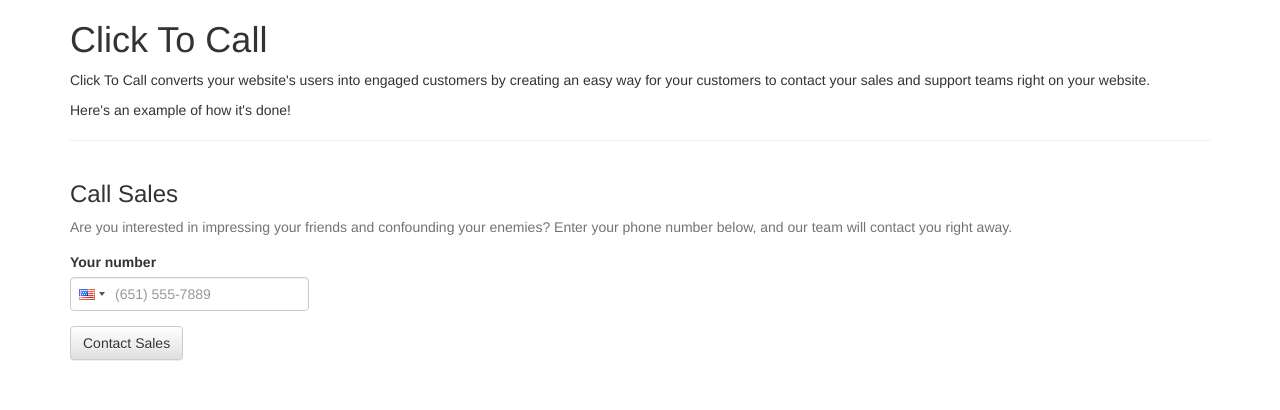
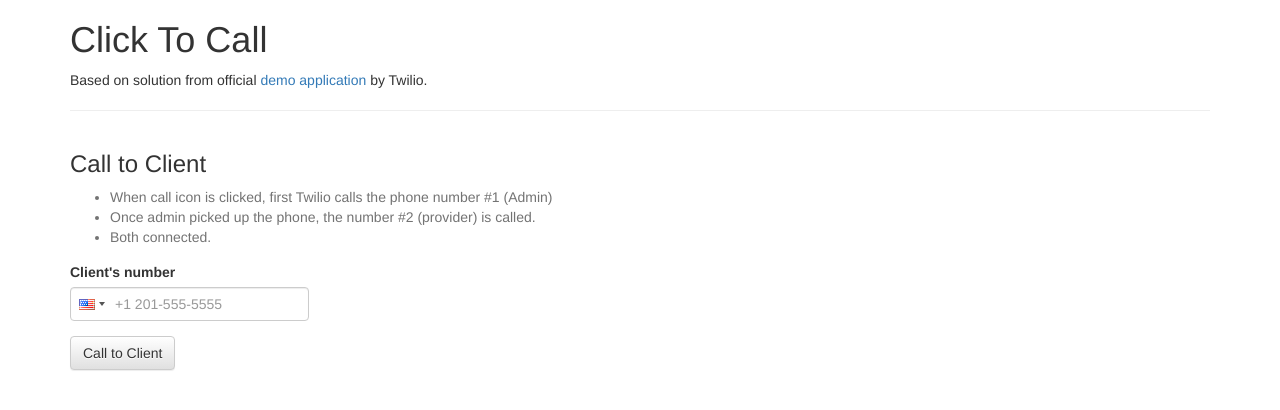
Before and after one commit to EvilFreelancer/truecare24-twilio, a PHP site: page /app/Views/home.php in a window 1280 px wide. Shown: the top 410 px of the page. Run offline with PHP 8.4, Linux system fonts and the light colour scheme; some libraries are stand-ins or nearby versions.

Commit message:
refactoring of html

```diff
--- a/app/Views/home.php
+++ b/app/Views/home.php
@@ -13,12 +13,8 @@
 <body>
 <div class="container">
     <h1>Click To Call</h1>
-		<p>
-			Click To Call converts your website's users into engaged customers by
-			creating an easy way for your customers to contact your sales and
-			support teams right on your website.
-		</p>
-		<p>Here's an example of how it's done!</p>
+    <p>Based on solution from official <a href="https://www.twilio.com/docs/voice/tutorials/click-to-call-php-laravel">demo
+            application</a> by Twilio.</p>
     <hr>
 
     <!-- C2C contact form-->
@@ -26,20 +22,20 @@
         <div class="col-md-12">
             <form id="contactForm" role="form">
                 <div class="form-group">
-						<h3>Call Sales</h3>
-						<p class="help-block">
-							Are you interested in impressing your friends and
-							confounding your enemies? Enter your phone number
-							below, and our team will contact you right away.
-						</p>
+                    <h3>Call to Client</h3>
+                    <ul class="help-block">
+                        <li>When call icon is clicked, first Twilio calls the phone number #1 (Admin)</li>
+                        <li>Once admin picked up the phone, the number #2 (provider) is called.</li>
+                        <li>Both connected.</li>
+                    </ul>
                 </div>
-                    <label>Your number</label>
+                <label>Client's number</label>
                 <div class="form-group">
                     <input class="form-control" type="text" name="userPhone" id="userPhone"
-                              placeholder="(651) 555-7889">
+                           placeholder="+1 201-555-5555">
                 </div>
                 <button type="submit" class="btn btn-default">
-						Contact Sales
+                    Call to Client
                 </button>
             </form>
         </div>
```
Lines whose indentation alone changed are shown as unchanged.
